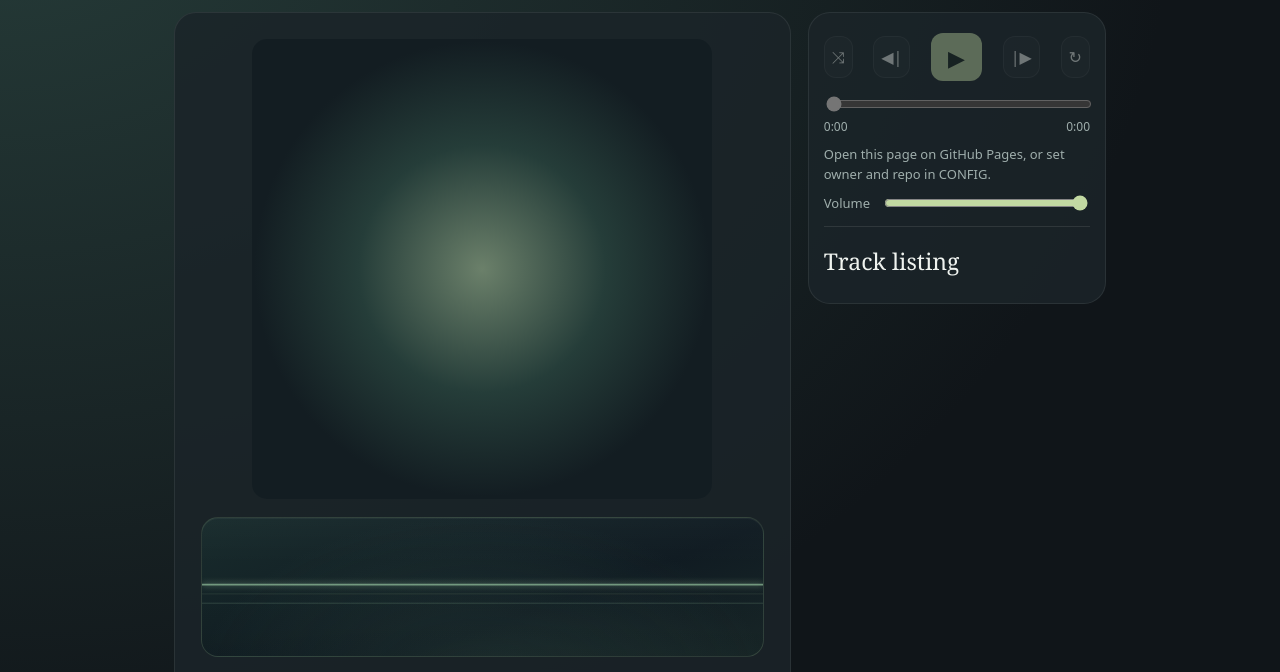
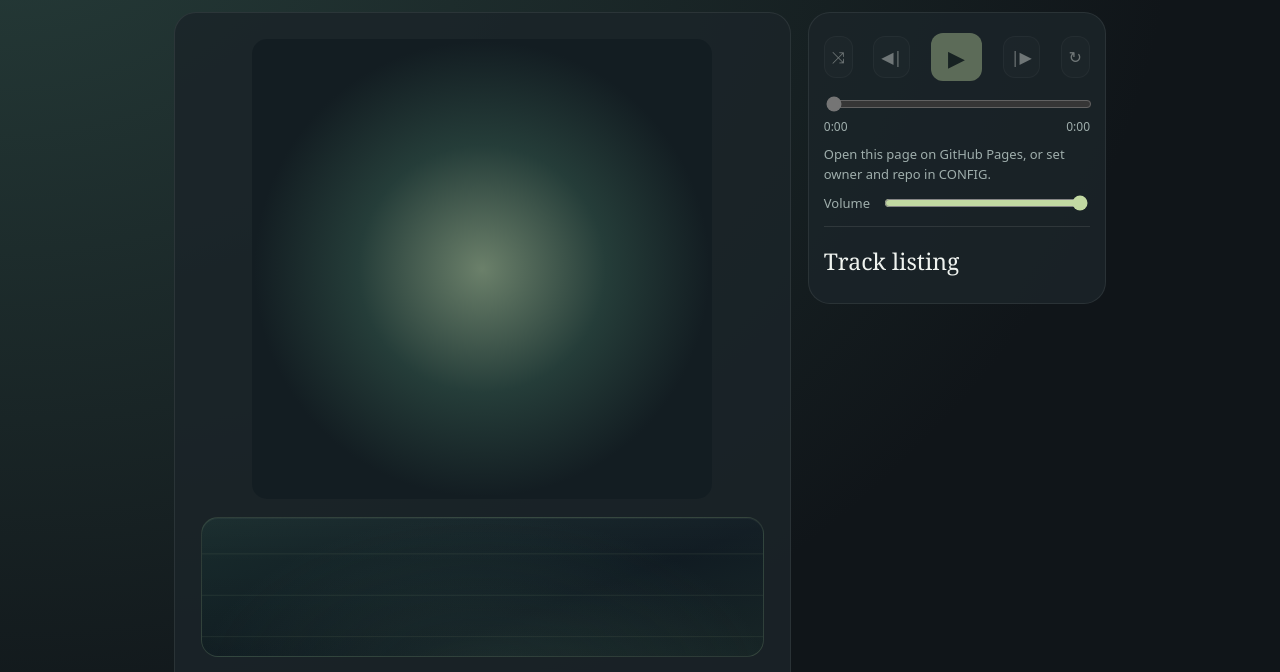
Before and after one commit to polyhedron-sudo/audioplayer, a plain HTML site: page index.html in a window 1280 px wide. Shown: the part 128-800 px from the top of the page. Drawn offline with Linux system fonts and the light colour scheme.

Commit message:
Experiment with three scrolling frequency histories in desktop visualizer

```diff
--- a/index.html
+++ b/index.html
@@ -93,6 +93,9 @@ let lyricsController=null,lyricsRequest=0;
 // The canvas is decorative: audio continues normally if visualization is unavailable.
 const visualCanvas=$('visualizer'),visualCtx=visualCanvas.getContext('2d');
 let audioContext=null,analyser=null,volumeGain=null,frequencyData=null,visualFrame=0,visualActive=false;
+// Desktop uses a short scrolling history, so the horizontal axis represents time.
+const waveHistory=[[],[],[]];
+let lastWaveSample=0;
 const reducedMotion=window.matchMedia&&window.matchMedia('(prefers-reduced-motion: reduce)').matches;
 function setupVisualizer(){
   if(audioContext||!visualCtx)return;
@@ -116,6 +119,49 @@ function resizeVisualizer(){
     visualCanvas.width=width;visualCanvas.height=height;
   }
 }
+function paintLayeredVisualizer(w,h,playing){
+  const count=150,now=performance.now(),stepMs=55;
+  if(playing&&(!lastWaveSample||now-lastWaveSample>=stepMs)){
+    // Frequency bins at 44.1–48 kHz: roughly bass, body, and upper detail.
+    const ranges=[[1,7],[7,64],[64,210]];
+    ranges.forEach(([a,b],lane)=>{
+      let sum=0;
+      for(let i=a;i<Math.min(b,frequencyData.length);i++)sum+=frequencyData[i];
+      const energy=sum/Math.max(1,Math.min(b,frequencyData.length)-a)/255;
+      // Soft compression keeps quiet passages visible without inventing motion.
+      const value=Math.min(1,Math.pow(energy,.72)*(lane===2?2.25:1.75));
+      waveHistory[lane].push(value);
+      if(waveHistory[lane].length>count)waveHistory[lane].shift();
+    });
+    lastWaveSample=now;
+  }
+  const lanes=[
+    {y:.26,amp:.185,color:'rgba(197,215,156,.83)',glow:'#bdd69f',width:2.9},
+    {y:.56,amp:.185,color:'rgba(111,193,159,.86)',glow:'#80c9ad',width:2.3},
+    {y:.86,amp:.155,color:'rgba(141,191,202,.8)',glow:'#8ecbd0',width:1.65}
+  ];
+  lanes.forEach((style,lane)=>{
+    const base=h*style.y,values=waveHistory[lane];
+    visualCtx.beginPath();
+    visualCtx.strokeStyle='rgba(194,217,162,.09)';
+    visualCtx.lineWidth=1;
+    visualCtx.moveTo(0,base);visualCtx.lineTo(w,base);visualCtx.stroke();
+    if(!values.length)return;
+    visualCtx.save();
+    visualCtx.strokeStyle=style.color;
+    visualCtx.lineWidth=style.width*Math.min(window.devicePixelRatio||1,2);
+    visualCtx.lineJoin='round';visualCtx.lineCap='round';
+    visualCtx.shadowColor=style.glow;visualCtx.shadowBlur=playing?11:5;
+    visualCtx.beginPath();
+    // Newest audio appears on the right; the trace moves left as music progresses.
+    const offset=count-values.length,dx=w/(count-1);
+    values.forEach((v,i)=>{
+      const x=(offset+i)*dx,y=base-v*h*style.amp;
+      if(i===0)visualCtx.moveTo(x,y);else visualCtx.lineTo(x,y);
+    });
+    visualCtx.stroke();visualCtx.restore();
+  });
+}
 function paintVisualizer(){
   if(!visualCtx)return;
   resizeVisualizer();
@@ -123,7 +169,14 @@ function paintVisualizer(){
   if(!w||!h)return;
   visualCtx.clearRect(0,0,w,h);
   const playing=visualActive&&!audio.paused&&!audio.ended&&analyser&&!reducedMotion;
+  const desktop=window.matchMedia('(min-width:681px)').matches;
+  if(analyser)analyser.smoothingTimeConstant=desktop?.68:.84;
   if(playing)analyser.getByteFrequencyData(frequencyData);
+  if(desktop){
+    paintLayeredVisualizer(w,h,playing);
+    if(playing)visualFrame=requestAnimationFrame(paintVisualizer);
+    return;
+  }
   const bands=54,values=[];
   for(let i=0;i<bands;i++){
     if(!playing){values.push(.045);continue}
```
